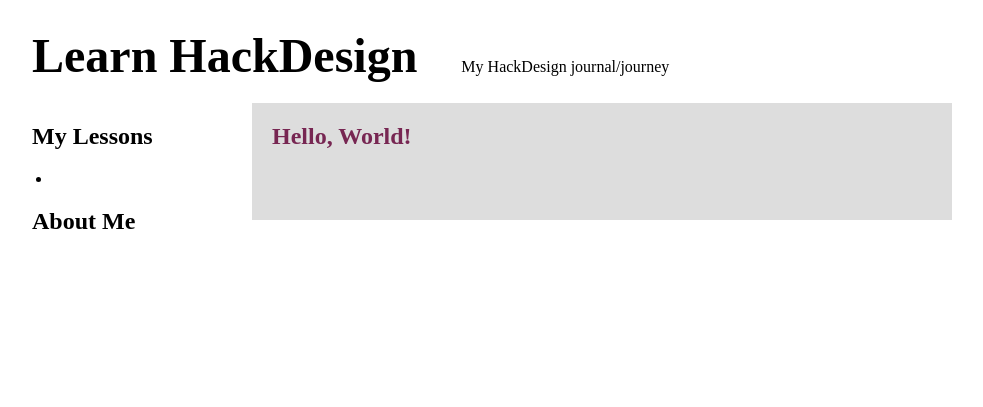
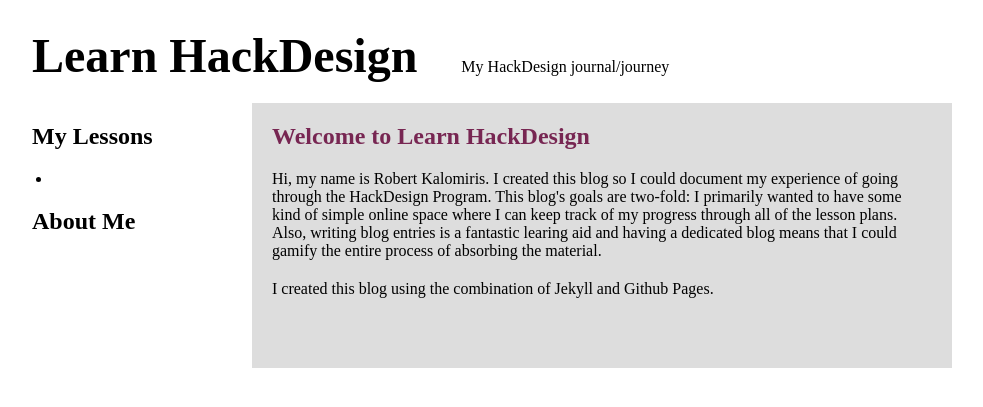
Before and after one commit to rkalo/learnhackdesign, a Jekyll site: the page built from index.html, in a window 1280 px wide. Shown: the top 407 px of the page, without its empty margins (158-1141 px from the left). Built offline with Jekyll 4.4.1, drawn with Linux system fonts in a browser that asks for light colours; some web fonts are replaced; Markdown is read by kramdown in place of the engine named in the settings.

Commit message:
Update index.html

```diff
--- a/index.html
+++ b/index.html
@@ -2,4 +2,9 @@
 layout: default
 ---
 
-<h1> Hello, World! </h1>
+<h1> Welcome to Learn HackDesign </h1>
+<p>Hi, my name is Robert Kalomiris. I created this blog so I could document my experience of going through the HackDesign Program.
+This blog's goals are two-fold: I primarily wanted to have some kind of simple online space where I can keep track of my progress through
+all of the lesson plans. Also, writing blog entries is a fantastic learing aid and having a dedicated blog means that I could gamify the
+entire process of absorbing the material.</p>
+<p>I created this blog using the combination of Jekyll and Github Pages.</p>
```
